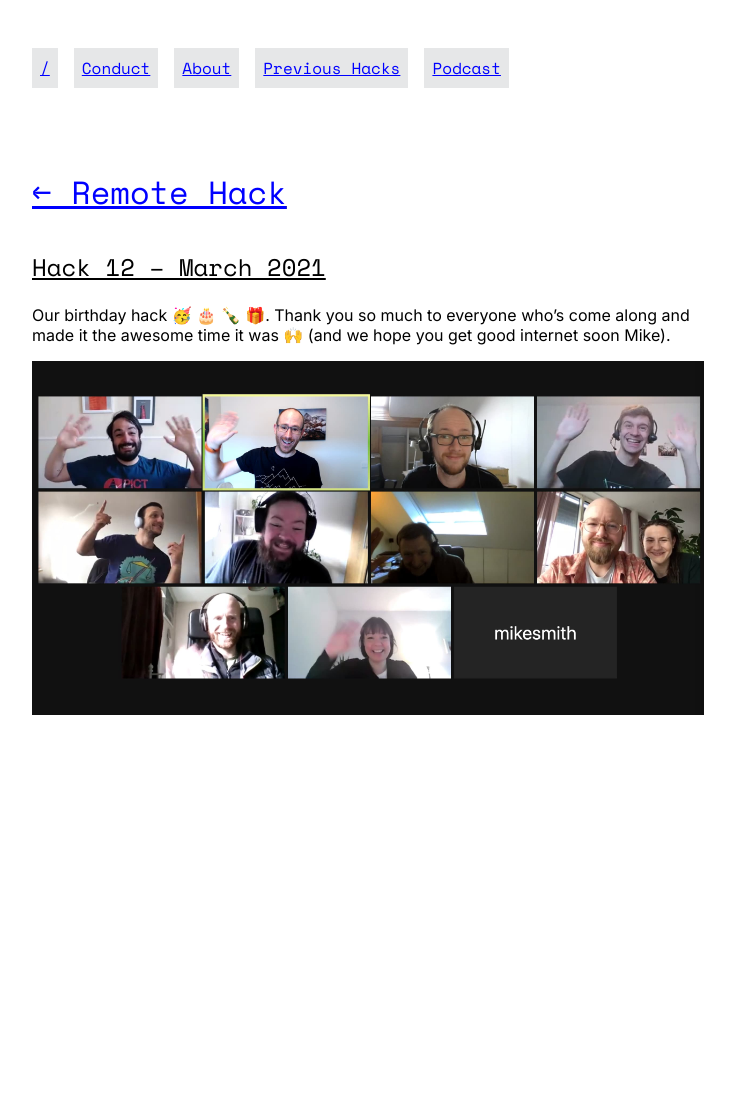
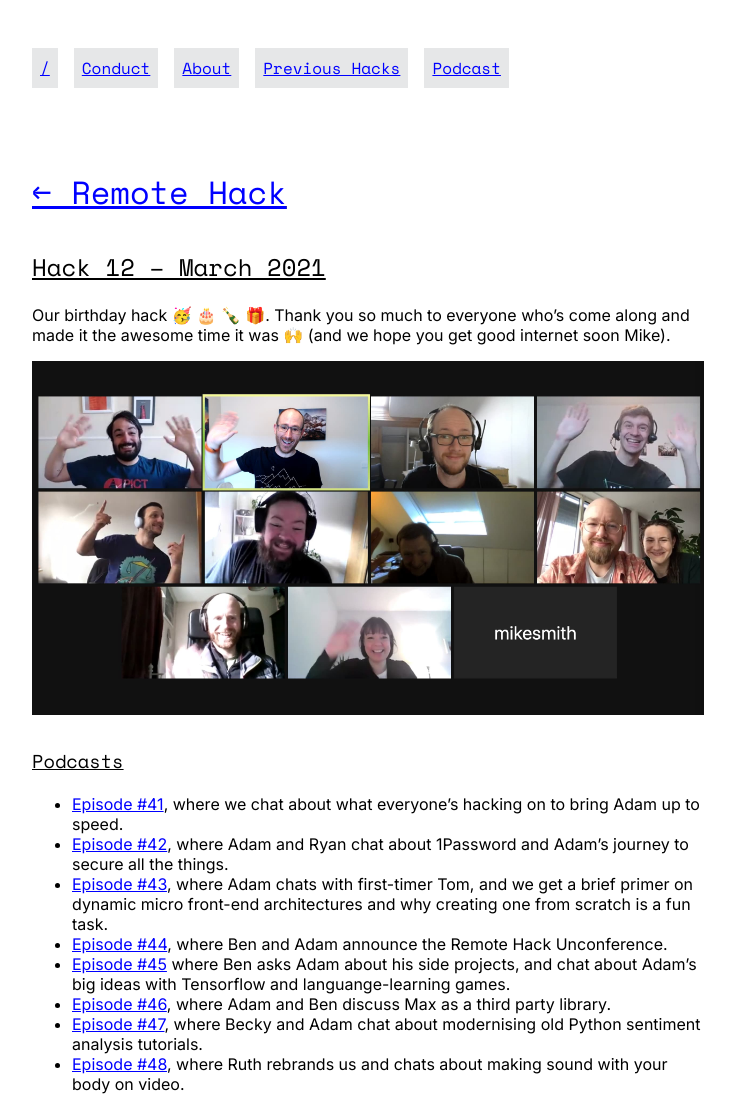
Before and after one commit to remotehack/remotehack.github.io, a Jekyll site: the page built from _hacks/12.md, in a window 1280 px wide. Shown: the whole page, without its empty margins (272-1007 px from the left). Built offline with Jekyll 4.4.1, drawn with Linux system fonts in a browser that asks for light colours; before the commit the page ends 900 px from its top, so only the background shows below that.

Commit message:
Adding podcasts for march

```diff
--- a/_hacks/12.md
+++ b/_hacks/12.md
@@ -6,3 +6,15 @@ happened: true
 Our birthday hack 🥳 🎂 🍾 🎁. Thank you so much to everyone who's come along and made it the awesome time it was 🙌 (and we hope you get good internet soon Mike).
 
 ![A crowd of friendly Remote Hackers on a Zoom call](/images/2021-03_zoom-crowd.jpg)
+
+
+### Podcasts
+
+- [Episode #41](https://open.spotify.com/episode/6zGgbovGSUJkBlNHLesgGH?si=V8FkEuKgRMOfeYvPSlFHlw), where we chat about what everyone's hacking on to bring Adam up to speed.
+- [Episode #42](https://open.spotify.com/episode/3r6mUIXaJNZXms0Hze2Jcm?si=LHvBFPmPTqKEfMrRYF4n9w), where Adam and Ryan chat about 1Password and Adam's journey to secure all the things.
+- [Episode #43](https://open.spotify.com/episode/5quwMnTq9WPPT2dV4Iw6gR?si=SlNEFY2XQNqYdzfyWtOVPw), where Adam chats with first-timer Tom, and we get a brief primer on dynamic micro front-end architectures and why creating one from scratch is a fun task.
+- [Episode #44](https://open.spotify.com/episode/3DoQgyfcC0yh9eAcYXfFDM?si=iv47GnrWRxSNe1f1BocGqw), where Ben and Adam announce the Remote Hack Unconference.
+- [Episode #45](https://open.spotify.com/episode/5IJuEf27gJtB9jREs4GD0l?si=H7_UYjYCSHi9ABKowmxnfw) where Ben asks Adam about his side projects, and chat about Adam's big ideas with Tensorflow and languange-learning games.
+- [Episode #46](https://open.spotify.com/episode/31CLtfbu0BfAs8n0dAUM5E?si=j7X33nB1SJObWxFIs2pI_A), where Adam and Ben discuss Max as a third party library.
+- [Episode #47](https://open.spotify.com/episode/2Y8hvbWrvNvrTEKahwGHgP?si=Bkck_2BfQTqibBmjNB2Bmg), where Becky and Adam chat about modernising old Python sentiment analysis tutorials.
+- [Episode #48](https://open.spotify.com/episode/3kYPc2VkHuQDHGBEOFh6oB?si=vhsLwzmjSnaSJ3qzu74WwQ), where Ruth rebrands us and chats about making sound with your body on video.
```
